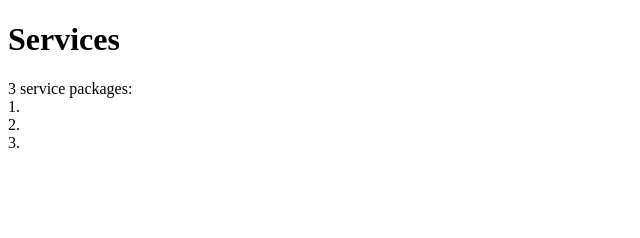
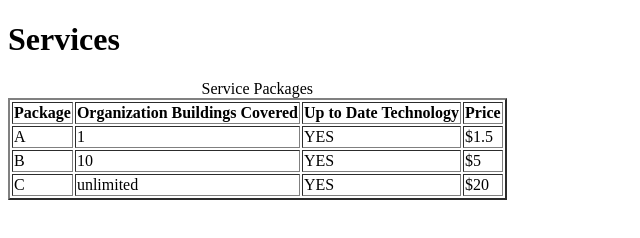
Before and after one commit to falamri/SWE-363-231-01, a plain HTML site: page services.html in a window 1280 px wide. Shown: the whole page, without its empty margins (0-640 px from the left). Drawn offline with Linux system fonts and the light colour scheme.

Commit message:
html_1-exercise_4

```diff
--- a/services.html
+++ b/services.html
@@ -12,9 +12,105 @@
         Services
     </h1>
 
-    3 service packages:
-    <br> 1.
-    <br> 2.
-    <br> 3.
+    <!-- added -->
+
+    <!-- table -->
+
+
+    <table border="2">
+
+        <thead>
+            <tr>
+                <th>
+                    Package
+                </th>
+
+                <th>
+                    Organization Buildings Covered
+                </th>
+
+                <th>
+                    Up to Date Technology
+                </th>
+
+                <th>
+                    Price
+                </th>
+
+            </tr>
+
+        </thead>
+
+        <!-- td-coloumn, tr-row -->
+
+        <!-- First row -->
+        <tr>
+            <!-- first coloumn -->
+            <td>
+                A
+            </td>
+
+            <!-- second coloumn -->
+            <td>
+                1
+            </td>
+
+            <!-- third coloumn -->
+            <td>
+                YES
+            </td>
+
+            <!-- fourth coloumn -->
+            <td>
+                $1.5
+            </td>
+
+        </tr>
+
+            <!-- Second row -->
+            <tr>
+                <td>
+                    B
+                </td>
+
+                <td>
+                    10
+                </td>
+
+                <td>
+                    YES
+                </td>
+
+                <td>
+                    $5
+                </td>
+            </tr>
+
+        <tfoot>
+            <tr>
+                <td>
+                    C
+                </td>
+
+                <td>
+                    unlimited
+                </td>
+
+                <td>
+                    YES
+                </td>
+
+                <td>
+                    $20
+                </td>
+            </tr>
+        </tfoot>
+
+        <caption>
+            Service Packages
+        </caption>
+    </table>
+
+
 </body>
 </html>
```
Also changed, not shown: index.html (+3 -2 lines).
